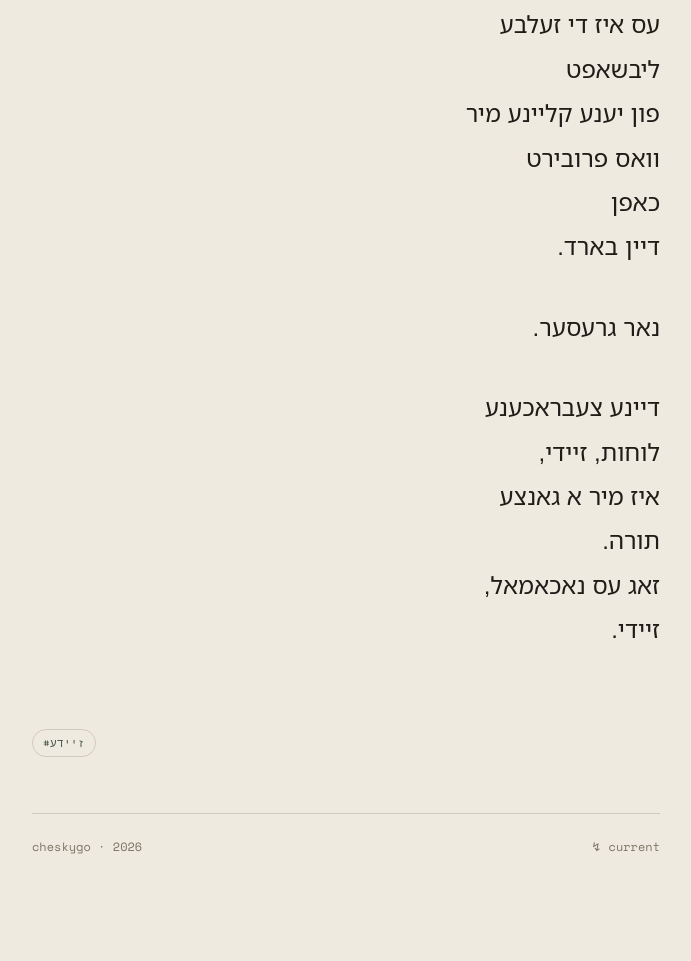
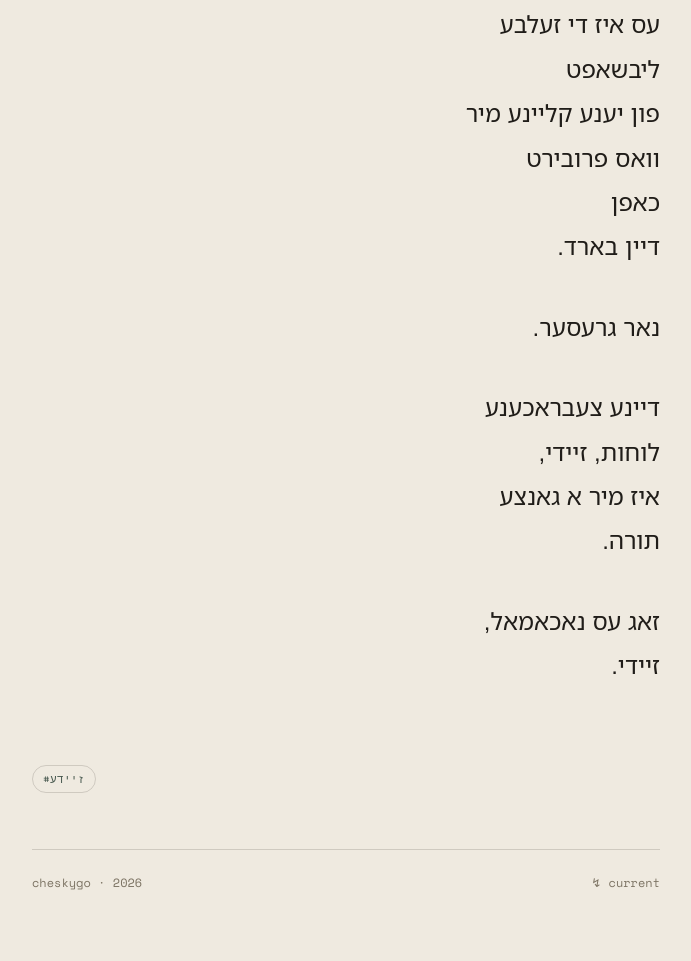
Before and after one commit to chesky8626-ui/cheskygo-site, a plain HTML site: page cheskygo-site/poems/ziidi.html in a window 1280 px wide. Shown: the part 2689-3650 px from the top of the page, without its empty margins (294-985 px from the left). Before the commit the page ends 3614 px from the top, so only its background shows below. Drawn offline with nearby package versions, Linux system fonts and the light colour scheme.

Commit message:
publish:

```diff
--- a/cheskygo-site/poems/ziidi.html
+++ b/cheskygo-site/poems/ziidi.html
@@ -105,6 +105,8 @@
         <span class="rline">לוחות, זיידי,</span>
         <span class="rline">איז מיר א גאנצע</span>
         <span class="rline">תורה.</span>
+      </div>
+      <div class="rstanza">
         <span class="rline">זאג עס נאכאמאל,</span>
         <span class="rline">זיידי.</span>
       </div>
```
